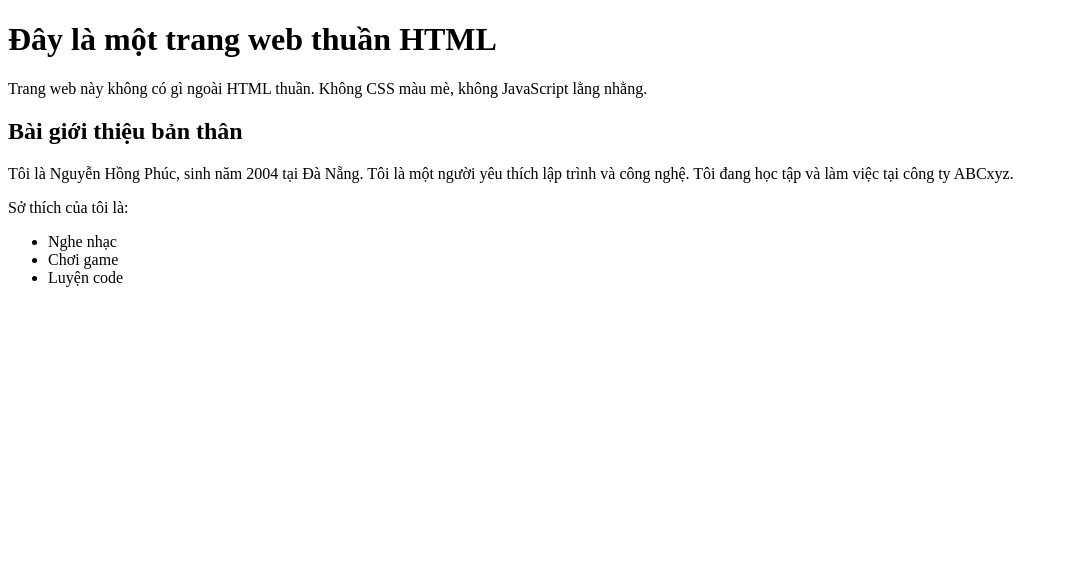
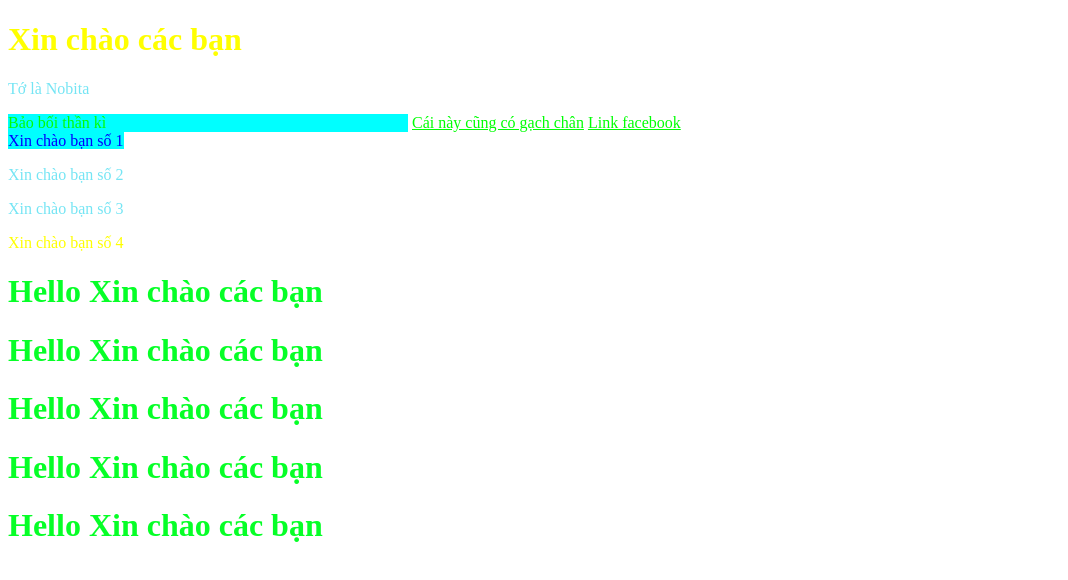
Before and after one commit to y0M0ST/Frontend_Basic, a plain HTML site: page index.html in a window 1280 px wide. Shown: the whole page, without its empty margins (0-1068 px from the left). Drawn offline with Linux system fonts and the light colour scheme; a web font is replaced by a local one.

```diff
--- a/index.html
+++ b/index.html
@@ -1,31 +1,50 @@
-<!doctype html>
-<html lang="vi">
-  <head>
-    <meta charset="UTF-8" />
-    <meta name="viewport" content="width=device-width, initial-scale=1.0" />
-    <title>Đây là một trang web</title>
-  </head>
-  <body>
-    <h1>Đây là một trang web thuần HTML</h1>
+<!DOCTYPE html>
+<html lang="en">
 
-    <p>
-      Trang web này không có gì ngoài HTML thuần. Không CSS màu mè,
-      không JavaScript lằng nhằng.
-    </p>
+<head>
+  <meta charset="UTF-8">
+  <meta name="viewport" content="width=device-width, initial-scale=1.0">
+  <title>Document</title>
+  <link rel="stylesheet" href="style.css">
 
-    <h2>Bài giới thiệu bản thân</h2>
+  <style>
+    h1 {
+      color: rgb(6, 255, 39);
+    }
+  </style>
+  <link rel="preconnect" href="https://fonts.googleapis.com">
+  <link rel="preconnect" href="https://fonts.gstatic.com" crossorigin>
+  <link
+    href="https://fonts.googleapis.com/css2?family=Agu+Display&family=Bebas+Neue&family=Google+Sans+Flex:opsz,wght@6..144,1..1000&family=Lato:ital,wght@0,100;0,300;0,400;0,700;0,900;1,100;1,300;1,400;1,700;1,900&family=Montserrat:ital,wght@0,609;1,609&family=Roboto:ital,wght@0,100;0,300;0,400;0,500;0,700;0,900;1,100;1,300;1,400;1,500;1,700;1,900&display=swap"
+    rel="stylesheet">
+</head>
 
-    <p>
-      Tôi là Nguyễn Hồng Phúc, sinh năm 2004 tại Đà Nẵng.
-      Tôi là một người yêu thích lập trình và công nghệ.
-      Tôi đang học tập và làm việc tại công ty ABCxyz.
-    </p>
+<body>
+  <h1 style="color: yellow">Xin chào các bạn</h1>
 
-    <p>Sở thích của tôi là:</p>
-    <ul>
-      <li>Nghe nhạc</li>
-      <li>Chơi game</li>
-      <li>Luyện code</li>
-    </ul>
-  </body>
+  <p>Tớ là Nobita</p>
+  <span style="background-color: aqua; display: inline-block; width: 400px;">Bảo bối thần kì</span>
+  <u>Cái này cũng có gạch chân</u>
+
+
+
+  <a href="https://translate.google.com/?hl=vi">Link facebook</a>
+
+  <div class="container">
+    <p class="red-color blue-color" style="background-color: aqua; display: inline;">Xin chào bạn số 1</p>
+    <p>Xin chào bạn số 2</p>
+    <p>Xin chào bạn số 3</p>
+    <p class="red-color" id="num4">Xin chào bạn số 4</p>
+  </div>
+
+  <h1>Hello Xin chào các bạn</h1>
+  <h1>Hello Xin chào các bạn</h1>
+  <h1>Hello Xin chào các bạn</h1>
+  <h1>Hello Xin chào các bạn</h1>
+  <h1>Hello Xin chào các bạn</h1>
+
+
+
+</body>
+
 </html>
--- /dev/null
+++ b/style.css
@@ -0,0 +1,19 @@
+*{
+    color: rgb(0, 255, 4);
+    font-family: Google Sans Flex;
+}
+
+
+p{
+    color:rgb(117, 229, 244);
+}
+
+.red-color{
+    color: red;
+}
+.blue-color{
+    color: blue;
+}
+#num4{
+    color: yellow;
+}
```
